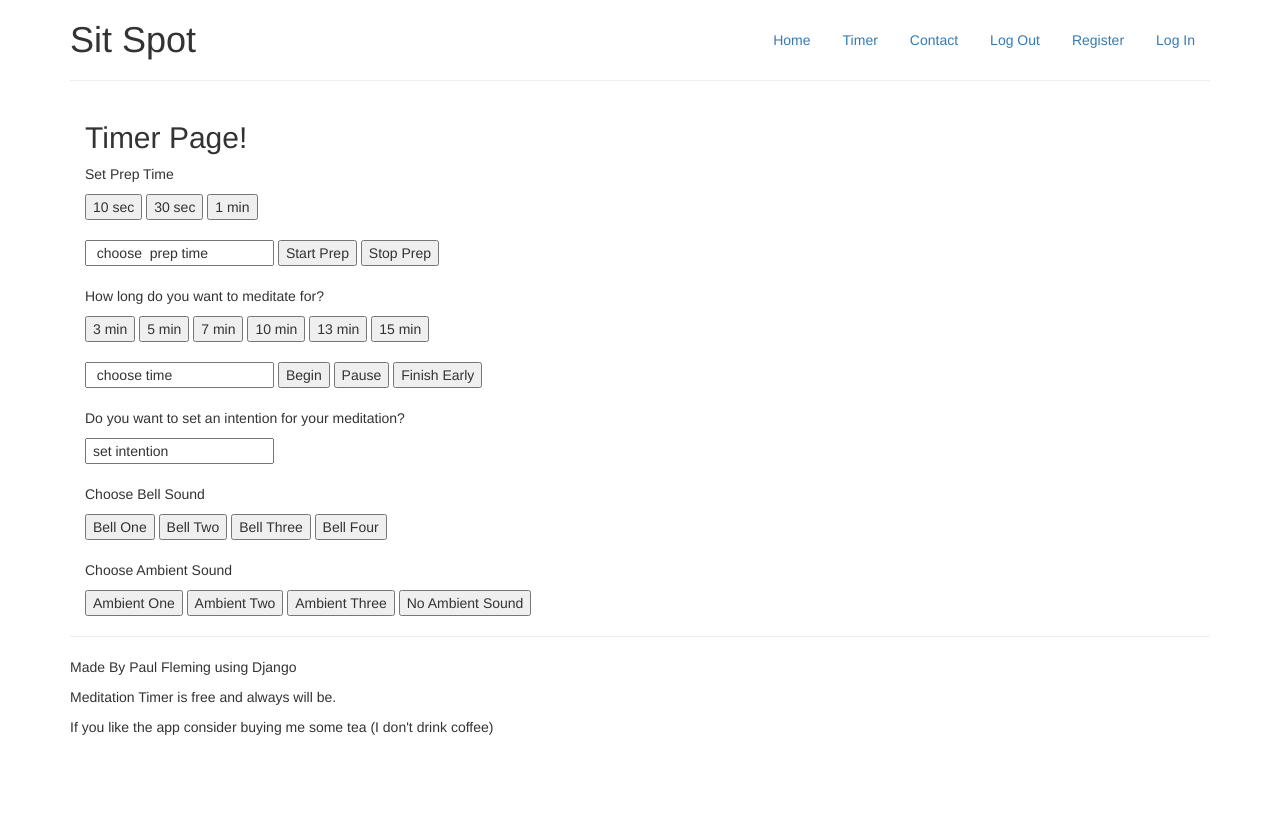
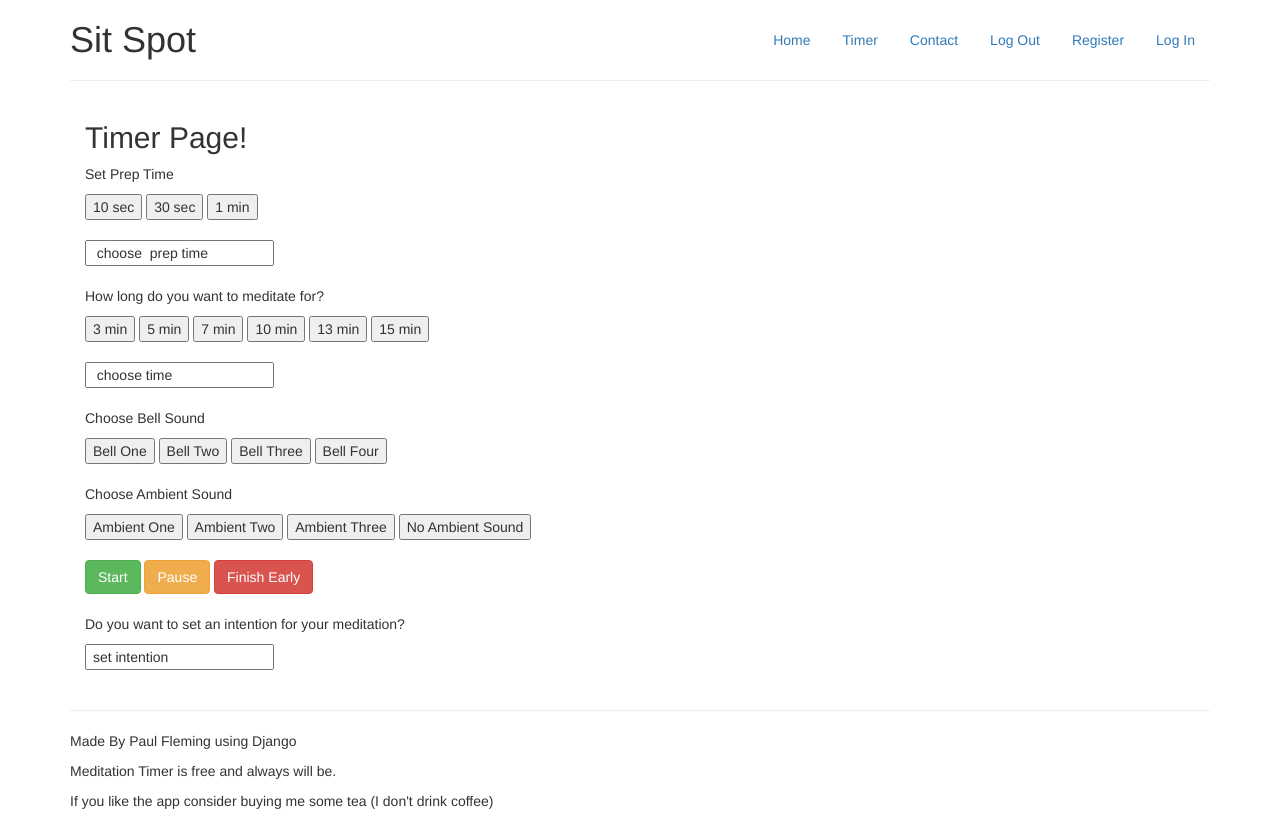
Before and after one commit to PaulMFleming/MeditationTimer, a Django app: page /timer/ in a window 1280 px wide. Before the commit the page ends 735 px from the top, so only its background shows below. Run offline with Django 3.2, Linux system fonts and the light colour scheme; some libraries are stand-ins or nearby versions.

Commit message:
rigged up timer to play prep time + meditate time

```diff
--- a/Meditate_prj/static/js/timer.js
+++ b/Meditate_prj/static/js/timer.js
@@ -13,16 +13,10 @@ function prepCountdown() {
     t = setTimeout("prepCountdown();", 1000);
 
     if (prepCounter < 0) {
+        isTimerOn = false;
         stopMe();
+        startMe();
     }
-}
-
-function startPrep() {
-    if (!isTimerOn) {
-        isTimerOn = true;
-        prepCountdown();
-    }
-
 }
 
 function countdown() {
@@ -58,6 +52,10 @@ function resetMe() {
     clearTimeout(t);
     counter = 0;
     document.getElementById("text").value = counter;
+}
+
+function playTone() {
+    tone.play();
 }
 
 function setThreeMin() {
--- a/Meditate_prj/templates/timer.html
+++ b/Meditate_prj/templates/timer.html
@@ -12,8 +12,6 @@
         <button id="sixtySec" onclick="setSixtyPrep()">1 min</button>
         <br><br>
         <input type="text" id='prep-text' value="  choose  prep time">
-        <button onclick="startPrep()">Start Prep</button>
-        <button onclick="stopMe()">Stop Prep</button>
         <br><br>
 
         <p>How long do you want to meditate for?</p>
@@ -24,15 +22,7 @@
         <button id="thirteenMin" onclick="setThirteenMin()">13 min</button>
         <button id="fifteenMin" onclick="setFifteenMin()">15 min</button>
         <br><br>
-
         <input type="text" id='text' value="  choose time">
-        <input type="button" value="Begin" onclick="startMe();">
-        <input type="button" value="Pause" onclick="stopMe();">
-        <input type="button" value="Finish Early" onclick="resetMe();">
-        <br><br>
-
-        <p>Do you want to set an intention for your meditation?</p>
-        <input type="text" id="intention" value=" set intention">
         <br><br>
 
         <p>Choose Bell Sound</p>
@@ -47,6 +37,16 @@
         <button id="ambientTwo" onclick="setAmbientTwo()">Ambient Two</button>
         <button id="ambientThree" onclick="setAmbientThree()">Ambient Three</button>
         <button id="noAmbient" onclick="setNoAmbient()">No Ambient Sound</button>
+        <br><br>
+
+        <button class="btn btn-success" id="startButton" onclick="playTone(), prepCountdown()">Start</button>
+        <button class="btn btn-warning" id="pauseButton" onclick="stopMe()">Pause</button>
+        <button class="btn btn-danger" id="resetButton" onclick="resetMe()">Finish Early</button>
+        <br><br>
+
+        <p>Do you want to set an intention for your meditation?</p>
+        <input type="text" id="intention" value=" set intention">
+        <br><br>
     </div>
 
     <!-- Bells -->
@@ -63,7 +63,7 @@
         <source src="{% static "/media/audio/bells/bellFour.mp3" %}">
     </audio>
 
-    <!-- Ambient Ttones -->
+    <!-- Ambient Tones -->
     <audio class="ambient" id="ambient-one">
         <source src="{% static "/media/audio/ambient/ambientOne.mp3" %}">
     </audio>
```
Also changed, not shown: 4 other files.
